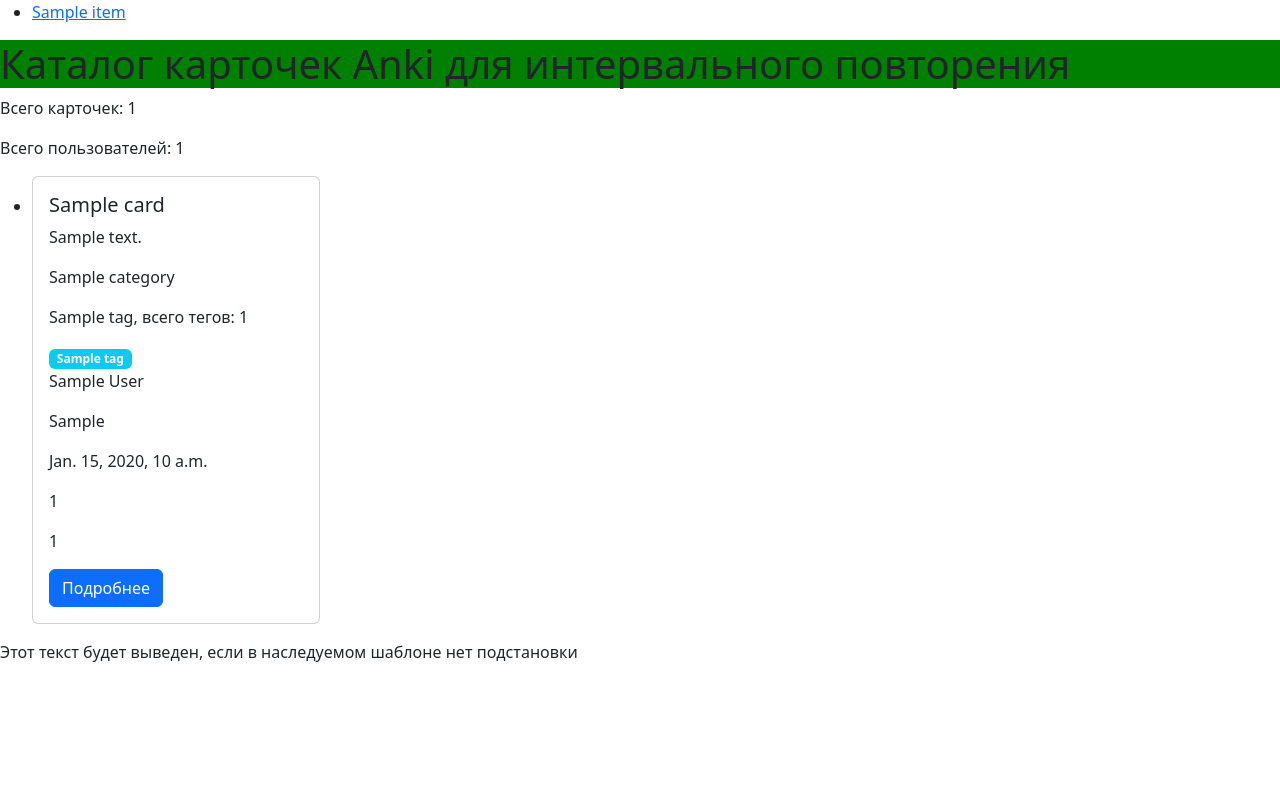
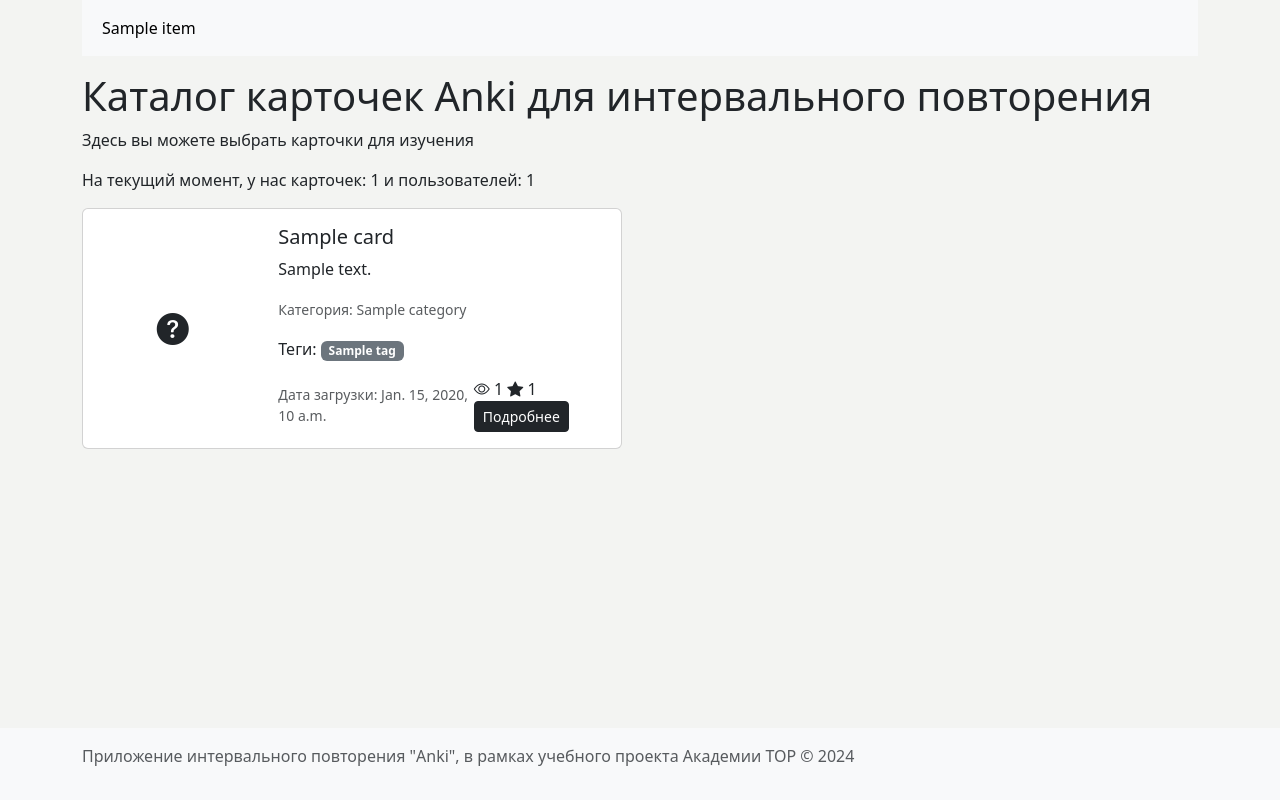
Before and after one commit to TOP-Python319/django_319, a Django app: template cards/templates/cards/catalog.html in a window 1280 px wide. Run offline with Django 3.2, Linux system fonts and the light colour scheme; the template is opened without the code that fills it: most values are stand-ins (such as "Sample title", 1, 10 or a date in 2020); some libraries are stand-ins or nearby versions.

Commit message:
lesson_49: сделали симпатичную вёрстку

```diff
--- a/anki/settings.py
+++ b/anki/settings.py
@@ -61,7 +61,7 @@ TEMPLATES = [
         'DIRS': [
             BASE_DIR / 'templates'
         ],
-        'APP_DIRS': True,
+        'APP_DIRS': True, # Поиск шаблонов внутри приложений
         'OPTIONS': {
             'context_processors': [
                 'django.template.context_processors.debug',
--- a/cards/static/cards/css/main.css
+++ b/cards/static/cards/css/main.css
@@ -1,4 +1,25 @@
-/* добавим всем h1 и красный фон */
-h1 {
-    background-color: green;
+body {
+    background-color: #f3f4f2;
 }
+
+.copyright {
+    color: #cbc1c1;
+    font-family: monospace;
+}
+
+body, html {
+    height: 100%;
+}
+
+body {
+    display: flex;
+    flex-direction: column;
+}
+
+main {
+    flex: 1;
+}
+
+footer {
+    flex-shrink: 0;
+}
--- a/cards/templates/cards/catalog.html
+++ b/cards/templates/cards/catalog.html
@@ -1,20 +1,12 @@
-{% extends 'base.html' %}
-{% comment %} Этот шаблон расширяет базовый шаблон base.html {% endcomment %}
-{% comment %} cards/templates/cards/catalog.html {% endcomment %}
-
-{% block title %}
-  Каталог карточек Anki
-{% endblock %}
+<!-- cards/templates/cards/catalog.html -->
+<!-- Использует шаблон cards/templates/cards/include/card_preview.html -->
+{% extends "base.html" %}
 
 {% block content %}
-  <h1>Каталог карточек Anki для интервального повторения</h1>
-  <p>Всего карточек: {{ cards_count }}</p>
-  <p>Всего пользователей: {{ users_count }}</p>
-    <ul>
-        {% for card in cards %}
-            <li>
-                {% include "include/card_preview.html" %}
-            </li>
-        {% endfor %}
-    </ul>
+    <h1>Каталог карточек Anki для интервального повторения</h1>
+    <p>Здесь вы можете выбрать карточки для изучения</p>
+    <p>На текущий момент, у нас карточек: {{cards_count}} и пользователей: {{users_count}} </p>
+    {% for card in cards %}
+        {% include "include/card_preview.html" %}
+    {% endfor %}
 {% endblock %}
--- a/cards/templates/include/card_preview.html
+++ b/cards/templates/include/card_preview.html
@@ -1,21 +1,32 @@
-<!-- Краткое представление карточки cards/templates/include/card_preview.html -->
-
-<div class="card" style="width: 18rem;">
-  <div class="card-body">
-    <h5 class="card-title">{{ card.question }}</h5>
-    <p class="card-text">{{ card.answer|truncatechars:15 }}</p>
-    <p class="card-text">{{ card.category }}</p>
-    <p class="card-text">{{ card.tags|join:", " }}, всего тегов: {{ card.tags|length }}</p>
-
-    {% for tag in card.tags %}
-      <span class="badge bg-info">{{ tag }}</span>
-    {% endfor %}
-
-    <p class="card-text">{{ card.id_author }}</p>
-    <p class="card-text">{{ card.id_card }}</p>
-    <p class="card-text">{{ card.upload_date }}</p>
-    <p class="card-text">{{ card.views_count }}</p>
-    <p class="card-text">{{ card.favorites_count }}</p>
-    <a href="{% url 'detail_card_by_id' card.id_card %}" class="btn btn-primary">Подробнее</a>
+<!-- Краткое представление карточки cards/templates/cards/include/card_preview.html -->
+<div class="card mb-3" style="max-width: 540px;">
+  <div class="row g-0">
+    <div class="col-md-4 d-flex align-items-center justify-content-center">
+      <div class="p-3">
+        <i class="bi bi-question-circle-fill" style="font-size: 2rem;"></i>
+      </div>
+    </div>
+    <div class="col-md-8">
+      <div class="card-body">
+        <h5 class="card-title">{{ card.question }}</h5>
+        <p class="card-text">{{ card.answer|truncatechars:100 }}</p>
+        <p class="card-text"><small class="text-muted">Категория: {{ card.category }}</small></p>
+        <p class="card-text">
+          Теги:
+          {% for tag in card.tags %}
+            <span class="badge bg-secondary">{{ tag }}</span>
+          {% endfor %}
+        </p>
+        <div class="d-flex justify-content-between align-items-center mt-2">
+          <small class="text-muted">Дата загрузки: {{ card.upload_date }}</small>
+          <div>
+            <i class="bi bi-eye"></i> {{ card.views_count }}
+            <i class="bi bi-star-fill"></i> {{ card.favorites_count }}
+            <!-- Кнопка детального представления -->
+            <a href="{% url 'detail_card_by_id' card.id_card %}" class="btn btn-dark btn-sm" role="button">Подробнее</a>
+          </div>
+        </div>
+      </div>
+    </div>
   </div>
 </div>
--- a/cards/urls.py
+++ b/cards/urls.py
@@ -5,7 +5,7 @@ from . import views
 
 # будет иметь префикс в urlах /cards/
 urlpatterns = [
-    path('catalog/', views.get_all_cards, name='catalog'),  # Общий каталог всех карточек
+    path('catalog/', views.catalog, name='catalog'),  # Общий каталог всех карточек
     path('categories/', views.get_categories, name='categories'),  # Список всех категорий
     path('categories/<slug:slug>/', views.get_cards_by_category, name='category'),  # Карточки по категории
     path('tags/<slug:slug>/', views.get_cards_by_tag, name='tag'),  # Карточки по тегу
--- a/templates/base.html
+++ b/templates/base.html
@@ -1,40 +1,81 @@
 <!DOCTYPE html>
+
+<!--1. Статика CSS и JS-->
+<!--2. Навигационное меню-->
+<!--3. Основной контент-->
+<!--4. Разделение на блоки header, main, footer-->
+<!--5. Блок title значение по умолчанию "Anki - приложение интервального повторения"-->
+<!--6. Блок для стилей было решено упразднить. Для этого идеально подходит блок head-->
+<!--7. Блок для дополнительных настроек в head-->
+<!--8. Блок для кастомного футера-->
+<!--9. Блок скриптов-->
+
+<!-- Загрузка статики -->
 {% load static %}
+
 <html lang="ru">
   <head>
     <meta charset="utf-8" />
     <meta name="viewport" content="width=device-width, initial-scale=1" />
-    <title>{% block title %}{% endblock %}</title>
+    <title>
+      {% block title %}Anki - приложение интервального повторения{% endblock %}
+    </title>
+
+    <!-- Подключим BS5 из CDN -->
     <link
       href="https://cdn.jsdelivr.net/npm/bootstrap@5.3.3/dist/css/bootstrap.min.css"
       rel="stylesheet"
       integrity="sha384-QWTKZyjpPEjISv5WaRU9OFeRpok6YctnYmDr5pNlyT2bRjXh0JMhjY6hW+ALEwIH"
       crossorigin="anonymous"
     />
+
+    <!-- Подключим из статики app cards/static/css/main.css -->
     <link rel="stylesheet" href="{% static 'cards/css/main.css' %}" />
+
+    <link href="https://cdn.jsdelivr.net/npm/bootstrap-icons@1.7.0/font/bootstrap-icons.css" rel="stylesheet">
+
+
+    <!-- Блок для дополнительных настроек в head -->
+    {% block head %} {% endblock %}
   </head>
-  <body>
+  <body class="d-flex flex-column min-vh-100">
     <header>
-        {% include "include/nav_menu.html" %}
-    </header>
-    <main>
-      {% comment %} Это коммментарий Django Template {% endcomment %}
-      {% comment %} Сделаем блок с контентом {% endcomment %}
-        <!--Привет из базового шаблона в комментарии HTML-->
-      {% block content %}
-        {% comment %} Сюда будут вставлятся данные {% endcomment %}
-      {% endblock %}
-    </main>
-    <footer>
-        {% block footer %}
-            <p>Этот текст будет выведен, если в наследуемом шаблоне нет подстановки</p>
-        {% endblock %}
-    </footer>
+  <div class="container">
+    {% include "include/nav_menu.html" %}
+  </div>
+</header>
+
+    <!-- Блок контента -->
+   <main class="flex-shrink-0">
+  <div class="container mt-3">
+    {% block content %} {% endblock %}
+  </div>
+</main>
+
+    <!-- Блок подвала -->
+    <footer class="footer mt-auto py-3 bg-light">
+  <div class="container">
+    {% block footer %}
+      <p class="text-muted">Приложение интервального повторения "Anki", в рамках учебного проекта Академии TOP © 2024</p>
+    {% endblock %}
+  </div>
+</footer>
+
+
+    <!-- СКРИПТЫ! -->
+
+    <!-- Подключим BS5 из CDN -->
     <script
       src="https://cdn.jsdelivr.net/npm/bootstrap@5.3.3/dist/js/bootstrap.bundle.min.js"
       integrity="sha384-YvpcrYf0tY3lHB60NNkmXc5s9fDVZLESaAA55NDzOxhy9GkcIdslK1eN7N6jIeHz"
       crossorigin="anonymous"
     ></script>
+
     <script src="{% static 'cards/js/main.js' %}"></script>
+
+    <script>
+      {% block scripts %}
+      {% endblock %}
+    </script>
   </body>
 </html>
--- a/templates/include/nav_menu.html
+++ b/templates/include/nav_menu.html
@@ -1,15 +1,24 @@
-<!-- Меню вставлено через include в базовый шаблон-->
-<nav>
-    <ul>
-      <!-- Цикл на синтаксисе шаблонизатора -->
-      <!-- Если последний, то после него не будет проведена черта <hr/> -->
-      {% for item in menu %}
-      <li>
-        <!--   Урлы через имена. Урлы будут добываться из urls.py автоматически-->
-        <a href="{% url item.url_name %}">{{ item.title }}</a>
-      </li>
-      {% if not forloop.last %}
-        <hr/>
-      {% endif %} {% endfor %}
-    </ul>
+<!--Меню было вставлено через include в базовый шаблон-->
+<nav class="navbar navbar-expand-lg navbar-light bg-light">
+  <div class="container-fluid">
+    <!-- Логотип и кнопка для мобильных версий -->
+
+    <button class="navbar-toggler" type="button" data-bs-toggle="collapse" data-bs-target="#navbarNav" aria-controls="navbarNav" aria-expanded="false" aria-label="Toggle navigation">
+      <span class="navbar-toggler-icon"></span>
+    </button>
+
+    <!-- Ссылки навигации -->
+    <div class="collapse navbar-collapse" id="navbarNav">
+      <ul class="navbar-nav">
+        {% for item in menu %}
+          <li class="nav-item">
+            <a class="nav-link {% if forloop.first %}active{% endif %}" aria-current="page" href="{% url item.url_name %}">{{ item.title }}</a>
+          </li>
+          {% if not forloop.last %}
+            <!-- В BS5 разделители в меню не являются общепринятыми, но если нужно, используйте дополнительный CSS или JS для стилизации -->
+          {% endif %}
+        {% endfor %}
+      </ul>
+    </div>
+  </div>
 </nav>
```
Also changed, not shown: anki/urls.py (+5 -15 lines), cards/templates/cards/card_detail.html (+26 -12 lines), cards/views.py (+21 -14 lines), templates/about.html (+12 -7 lines), templates/main.html (+13 -8 lines), README.md.
